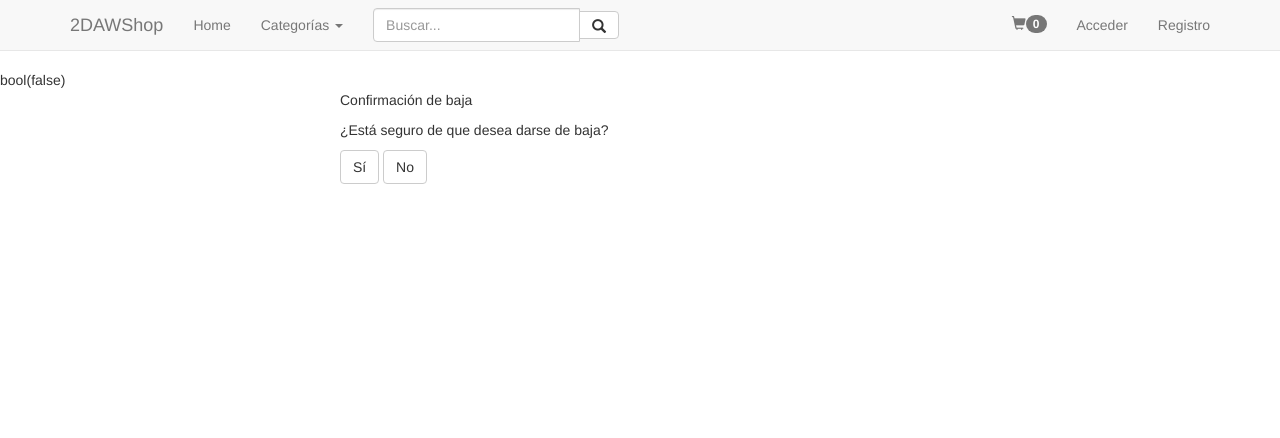
After one commit to JLoboRod/DWEServidor_prac2ev, a CodeIgniter app: page /index.php/clientes/dar_de_baja in a window 1280 px wide. The commit adds this page. Shown: the top 438 px of the page. Run offline with CodeIgniter, Linux system fonts and the light colour scheme; some libraries are stand-ins or nearby versions.

Commit message:
Añadida la funcionalidad de que un usuario pueda darse de baja.

```diff
--- a/application/controllers/clientes.php
+++ b/application/controllers/clientes.php
@@ -31,13 +31,8 @@ class Clientes extends My_Controller {
             $usuario = $this->input->post('usuario');
             $password = $this->input->post('password');
 
-            if($this->login_correcto($usuario, $password))
+            if($this->login_correcto($usuario, $password) && !$this->esta_de_baja($usuario))
             {
-
-                if($this->esta_de_baja($usuario)){
-                    $confirmacion_alta = $this->load->view('confirmacion_alta', 0, TRUE);
-                    $this->plantilla($confirmacion_alta);
-                }
                 //Añade usuario a la session
                 $this->session->set_userdata('usuario', $usuario);
                 if(!$this->session->userdata('comprar')){
@@ -67,10 +62,9 @@ class Clientes extends My_Controller {
                 'password'  => form_error('password')? 'has-error':''
                 );
             $mensaje = $this->load->view('mensaje', array(
-                    'mensaje' => $this->session->userdata('comprar')
+                'mensaje' => $this->session->flashdata('comprar')
                 ), TRUE);
 
-            $this->session->unset_userdata('comprar');
 
             $formulario = $this->load->view('formulario_acceso', array(
                 'clase_campo_form' => $clases_form
@@ -172,7 +166,26 @@ class Clientes extends My_Controller {
         }
     }
 
-    function dar_de_alta($usuario){
+    /**
+     * Da de baja al usuario que esté en la sesión
+     * @return [type] [description]
+     */
+    function dar_de_baja(){
+        var_dump($this->input->post());
+        if($this->input->post('si')){
+            $this->clientes_model->baja_cliente($this->session->userdata('usuario'));
+            $this->session->unset_userdata('usuario');
+            redirect(base_url('index.php'));
+        }
+        else if($this->input->post('no')){
+            redirect(base_url('index.php'));
+        }
+        else{
+            $confirmacion = $this->load->view('confirmacion_baja', array(
+                'mensaje' => '¿Está seguro de que desea darse de baja?'
+                ), TRUE);
+            $this->plantilla($confirmacion);
+        }
 
     }
 
--- a/application/models/clientes_model.php
+++ b/application/models/clientes_model.php
@@ -40,11 +40,11 @@ class Clientes_model extends CI_Model {
      * pero no lo elimina
      * @param type $id
      */
-    function baja_cliente($id){
+    function baja_cliente($usuario){
         $datos = array(
             'activo' => 0
         );
-        $this->db->where('id', $id);
+        $this->db->where('usuario', $usuario);
         $this->db->update('cliente', $datos);
     }
 
--- /dev/null
+++ b/application/views/confirmacion_baja.php
@@ -0,0 +1,9 @@
+<div class="col-sm-4 col-sm-offset-2">
+<form role="form" action="<?=site_url('clientes/dar_de_baja')?>" method="post">
+    <p>Confirmación de baja</p>
+    <p><?=$mensaje?></p>
+
+    <input type="submit" name="si" class="btn btn-default" value="Sí"/>
+    <input type="submit" name="no" class="btn btn-default" value="No"/>
+</form>
+</div>
--- a/application/views/encabezado.php
+++ b/application/views/encabezado.php
@@ -54,7 +54,7 @@
                         <li class="dropdown-header">Nav header</li>
                         <li><a href="<?=base_url('index.php/clientes/editar_info_cliente')?>">Editar información</a></li>
 
-                        <li><a href="<?=base_url('index.php/clientes/dar_baja_cliente')?>">Darse de baja</a></li>
+                        <li><a href="<?=base_url('index.php/clientes/dar_de_baja')?>">Darse de baja</a></li>
 
                         <li><a href="#">Ver pedidos</a></li>
 
```
Also changed, not shown: application/views/confirmación_baja.php (deleted, +0 -7 lines). Lines whose indentation alone changed are shown as unchanged.
